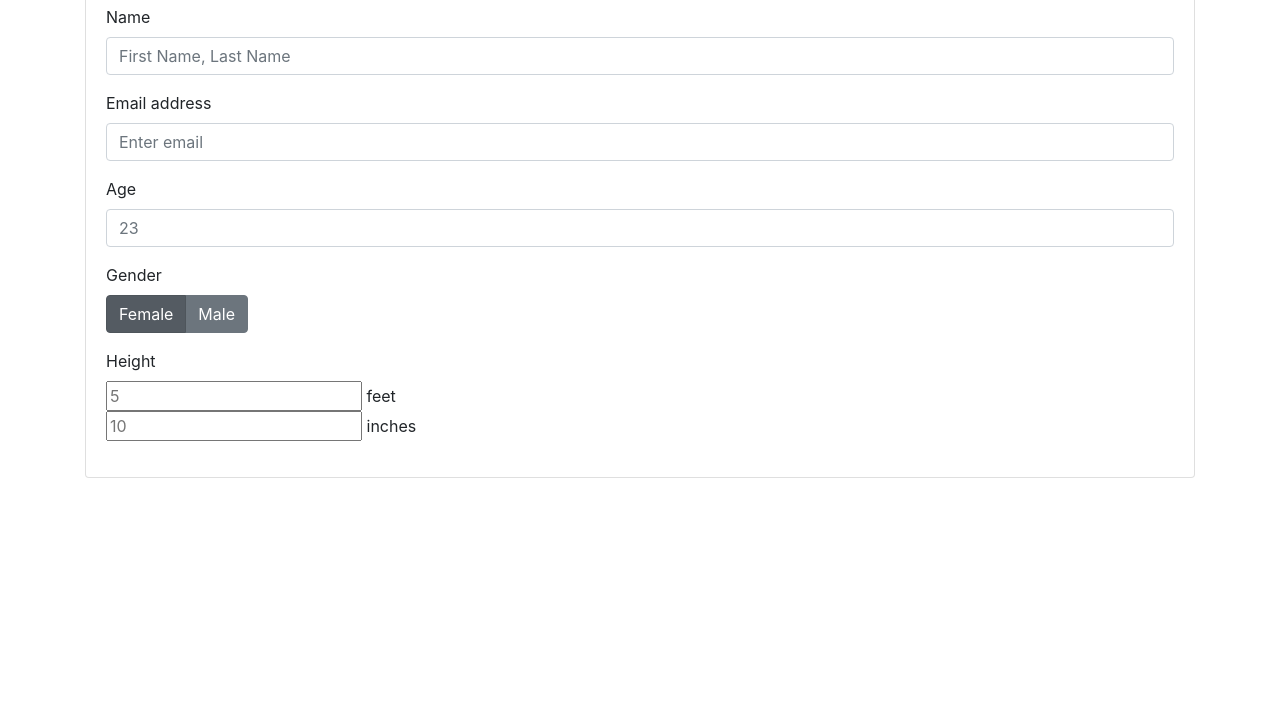
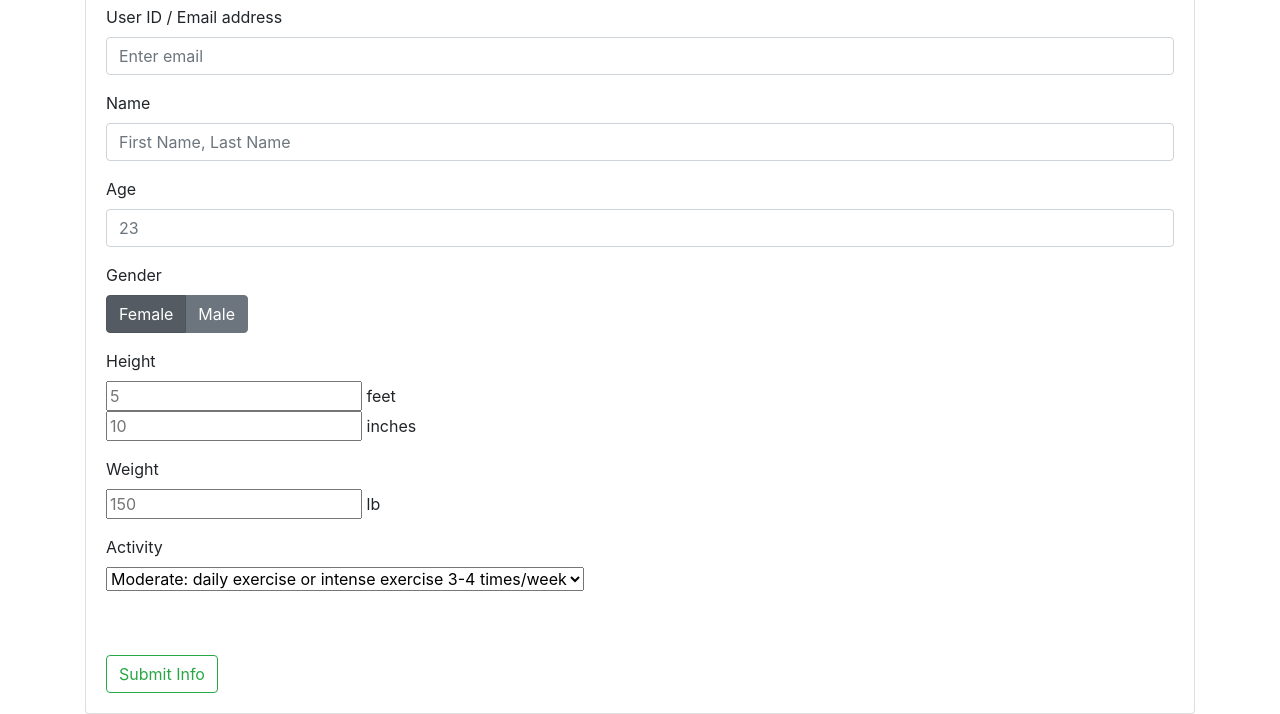
Before and after one commit to rakkiraju/Project1, a plain HTML site: page loginPage.html in a window 1280 px wide. Shown: the part 139-853 px from the top of the page. Before the commit the page ends 800 px from the top, so only its background shows below. Drawn offline with nearby package versions, Linux system fonts and the light colour scheme.

Commit message:
loginPage.html

```diff
--- a/loginPage.html
+++ b/loginPage.html
@@ -42,24 +42,26 @@
                     <!--USER ID-->
 
                     <!--NAME-->
+
                     <div class="form-group">
-                        <label for="user-name">Name</label>
-                        <input id="user-name" type="name" class="form-control" placeholder="First Name, Last Name ">
-                      </div>
+                      <label for="userId">User ID / Email address</label>
+                      <input type="email" class="form-control" id="userId" aria-describedby="emailHelp" placeholder="Enter email">
+                    </div>
 
-                      <div class="form-group">
-                        <label for="exampleInputEmail1">Email address</label>
-                        <input type="email" class="form-control" id="exampleInputEmail1" aria-describedby="emailHelp" placeholder="Enter email">
+                    <div class="form-group">
+                        <label for="name">Name</label>
+                        <input id="name" type="name" class="form-control" placeholder="First Name, Last Name ">
                       </div>
 
                       <!--AGE-->
                       <div class="form-group">
-                        <label for="user-age">Age</label>
-                        <input id="User-age" type="user" class="form-control" placeholder="23">
+                        <label for="age">Age</label>
+                        <input id="age" type="variable" class="form-control" placeholder="23">
                       </div>
+
                       <!--GENDER-->
                         <div class="form-group">
-                          <label for="user-gender">Gender</label>
+                          <label for="gender">Gender</label>
                           <br>
                           <div class="btn-group btn-group-toggle" data-toggle="buttons">
                             <label class="btn btn-secondary active">
@@ -73,15 +75,38 @@
 
                         <!--HEIGHT-->
                         <div class="form-group">
-                          <label for="user-gender">Height</label>
+                          <label for="height">Height</label>
                           <br>
                           <input type="text" name="cheightfeet" id="cheightfeet" placeholder="5" class="inhalf inuifoot">
                           <span class="inuifootspan">feet </span>
                         <br>
                           <input type="text" name="cheightinch" id="cheightinch" placeholder="10" class="inhalf inuiinch">
                           <span class="inuiinchspan">inches</span>
+                          <br>
+                          </div>
+                      <!--WEIGHT-->
 
+                      <div class="form-group">
+                      <label for="weight">Weight</label>
+                      <br>
+                      <input type="variable" name="cpound" id="weight" placeholder="150"  class="infull inuipound" >
+                      <span class="inuilbspan">lb</span>
+                        </div>
+                <!--WORKOUT ROUTINE-->
+                <div class="form-group">
+                  <label for="activity">Activity</label>
+                  <br>
+                        <select id="cactivity" name="cactivity">
+                          <option value="1.375">Light: exercise 1-3 times/week</option>
+                          <option value="1.465" selected="">Moderate:  daily exercise or intense exercise 3-4 times/week</option>
+                          <option value="1.725">Active: intense exercise 6-7 times/week</option>
+                        </select>
+                      </div>
 
+                  <br>
+                  <br>
+                  <!--Submit Info-->
+                  <button type="button" class="btn btn-outline-success">Submit Info</button>
 
 
 
```
